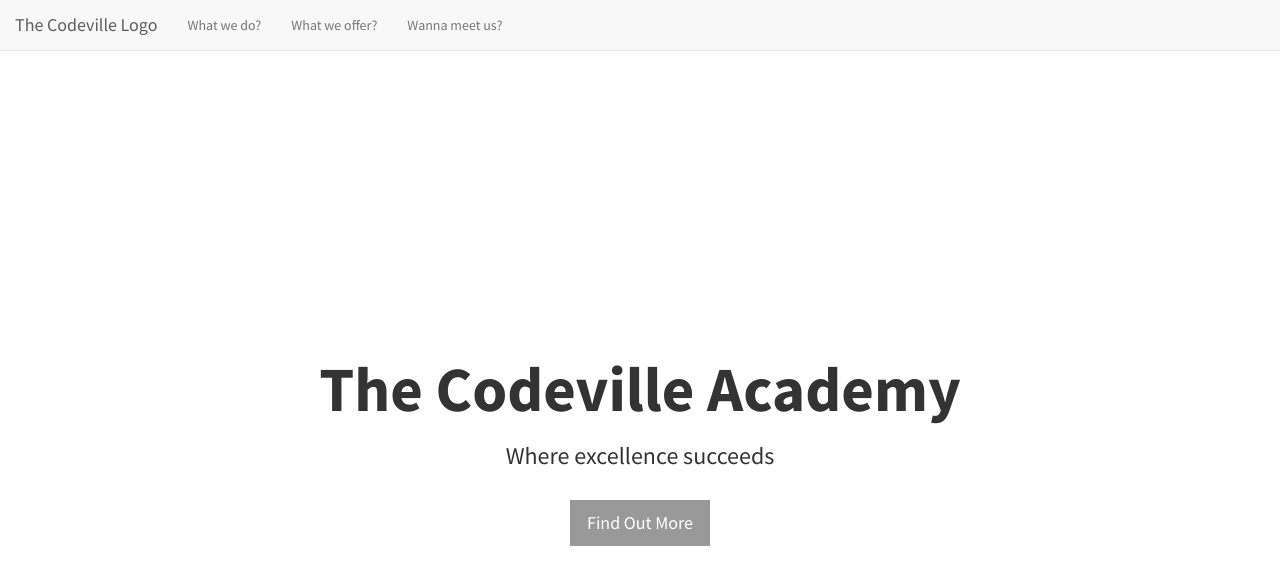
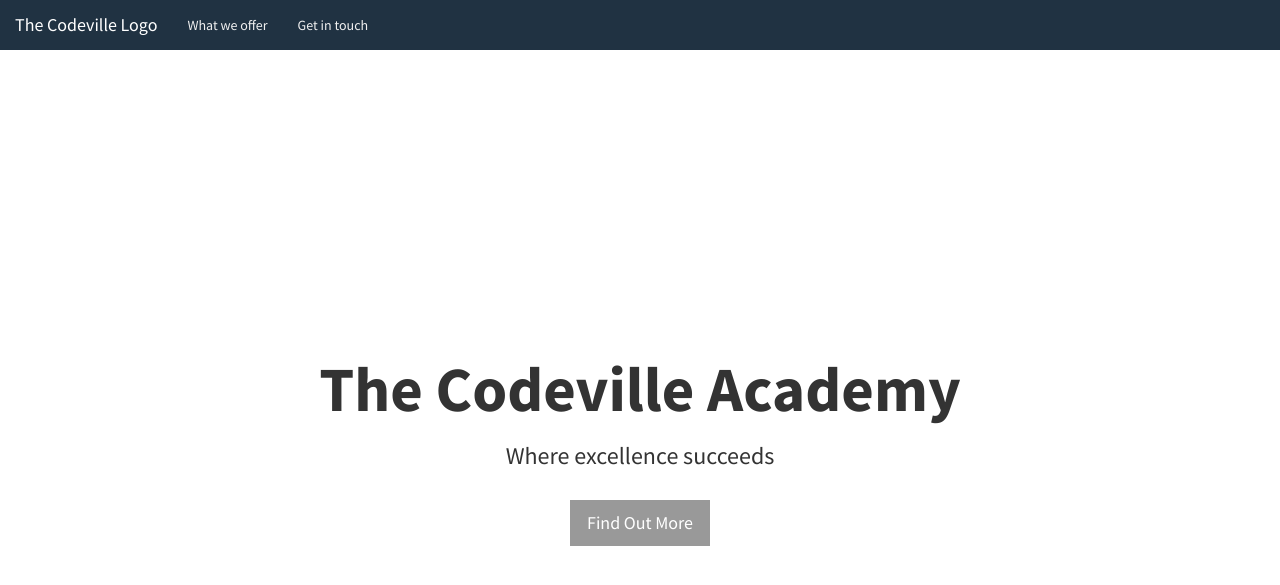
Before and after one commit to codevilleacademy/codevilleacademy.github.com, a Jekyll site: the page index.html, which Jekyll copies as it is, in a window 1280 px wide and 900 px high. Shown: the top 585 px of the window. Built offline with Jekyll 4.4.1, drawn with Linux system fonts in a browser that asks for light colours; Markdown is read by kramdown in place of the engine named in the settings; some of the changed text lies outside the part shown.

Commit message:
Border color managed

```diff
--- a/css/stylish-portfolio.css
+++ b/css/stylish-portfolio.css
@@ -238,3 +238,48 @@
 footer {
     padding: 100px 0;
 }
+
+
+.icon_color {
+  color: #203242;
+}
+
+
+#custom-bootstrap-menu.navbar-default .navbar-brand {
+    color: rgba(255, 255, 255, 1);
+}
+#custom-bootstrap-menu.navbar-default {
+    font-size: 14px;
+    background-color: rgba(32, 50, 66, 1);
+    border-width: 0px;
+    border-radius: 0px;
+}
+#custom-bootstrap-menu.navbar-default .navbar-nav>li>a {
+    color: rgba(240, 240, 240, 1);
+    background-color: rgba(32, 50, 66, 1);
+}
+#custom-bootstrap-menu.navbar-default .navbar-nav>li>a:hover,
+#custom-bootstrap-menu.navbar-default .navbar-nav>li>a:focus {
+    color: rgba(255, 255, 255, 1);
+    background-color: rgba(43, 67, 89, 1);
+}
+#custom-bootstrap-menu.navbar-default .navbar-nav>.active>a,
+#custom-bootstrap-menu.navbar-default .navbar-nav>.active>a:hover,
+#custom-bootstrap-menu.navbar-default .navbar-nav>.active>a:focus {
+    color: rgba(255, 255, 255, 1);
+    background-color: rgba(80, 103, 125, 1);
+}
+#custom-bootstrap-menu.navbar-default .navbar-toggle {
+
+}
+#custom-bootstrap-menu.navbar-default .navbar-toggle:hover,
+#custom-bootstrap-menu.navbar-default .navbar-toggle:focus {
+    background-color: #50677d;
+}
+#custom-bootstrap-menu.navbar-default .navbar-toggle .icon-bar {
+    background-color: #50677d;
+}
+#custom-bootstrap-menu.navbar-default .navbar-toggle:hover .icon-bar,
+#custom-bootstrap-menu.navbar-default .navbar-toggle:focus .icon-bar {
+    background-color: #203242;
+}
--- a/index.html
+++ b/index.html
@@ -58,7 +58,7 @@
         </ul>
     </nav-->
 
-    <nav class="navbar navbar-default navbar-fixed-top">
+    <nav id="custom-bootstrap-menu" class="navbar navbar-default navbar-fixed-top">
         <div class="container-fluid">
             <!-- Brand and toggle get grouped for better mobile display -->
             <div class="navbar-header">
@@ -75,13 +75,10 @@
             <div class="collapse navbar-collapse" id="bs-example-navbar-collapse-1">
               <ul class="nav navbar-nav">
                 <li>
-                    <a href="#about" onclick = $("#menu-close").click(); >What we do?</a>
+                    <a href="#services" onclick = $("#menu-close").click(); >What we offer</a>
                 </li>
                 <li>
-                    <a href="#services" onclick = $("#menu-close").click(); >What we offer?</a>
-                </li>
-                <li>
-                    <a href="#contact" onclick = $("#menu-close").click(); >Wanna meet us?</a>
+                    <a href="#contact" onclick = $("#menu-close").click(); >Get in touch</a>
                 </li>
               </ul>
             </div><!-- /.navbar-collapse -->
@@ -95,23 +92,23 @@
             <h3>Where excellence succeeds</h3>
             <!--img src="img/logo.png" / -->
             <br>
-            <a href="#about" class="btn btn-dark btn-lg">Find Out More</a>
+            <a href="#services" class="btn btn-dark btn-lg">Find Out More</a>
         </div>
     </header>
 
     <!-- About -->
-    <section id="about" class="about">
+    <!--section id="about" class="about">
         <div class="container">
             <div class="row">
                 <div class="col-lg-12 text-center">
                     <h2>We provide the best trainings in computer technologies.</h2>
-                    <!--p class="lead">This theme features some wonderful photography courtesy of <a target="_blank" href="http://join.deathtothestockphoto.com/">Death to the Stock Photo</a>.</p-->
+                    <!--p class="lead">This theme features some wonderful photography courtesy of <a target="_blank" href="http://join.deathtothestockphoto.com/">Death to the Stock Photo</a>.</p>
                 </div>
             </div>
-            <!-- /.row -->
+            <!-- /.row >
         </div>
-        <!-- /.container -->
-    </section>
+        <!-- /.container>
+    </section -->
 
     <!-- Services -->
     <!-- The circle icons use Font Awesome's stacked icon classes. For more information, visit http://fontawesome.io/examples/ -->
@@ -126,7 +123,7 @@
                             <div class="service-item">
                                 <span class="fa-stack fa-4x">
                                 <i class="fa fa-circle fa-stack-2x"></i>
-                                <i class="fa fa-cloud fa-stack-1x text-primary"></i>
+                                <i class="fa fa-book fa-stack-1x icon_color"></i>
                             </span>
                                 <h4>
                                     <strong>Courses</strong>
@@ -139,7 +136,7 @@
                             <div class="service-item">
                                 <span class="fa-stack fa-4x">
                                 <i class="fa fa-circle fa-stack-2x"></i>
-                                <i class="fa fa-compass fa-stack-1x text-primary"></i>
+                                <i class="fa fa-users fa-stack-1x icon_color"></i>
                             </span>
                                 <h4>
                                     <strong>Who are we?</strong>
@@ -152,25 +149,25 @@
                             <div class="service-item">
                                 <span class="fa-stack fa-4x">
                                 <i class="fa fa-circle fa-stack-2x"></i>
-                                <i class="fa fa-flask fa-stack-1x text-primary"></i>
+                                <i class="fa fa-space-shuttle fa-stack-1x icon_color"></i>
                             </span>
                                 <h4>
                                     <strong>Blog</strong>
                                 </h4>
-                                <p>A Blog that will make you fall in love with computer technologies.</p>
-                                <a href="#" class="btn btn-light">Visit our blog</a>
+                                <p>The Codeville Blog.</p>
+                                <a href="#" class="btn btn-light">Read more</a>
                             </div>
                         </div>
                         <div class="col-md-3 col-sm-6">
                             <div class="service-item">
                                 <span class="fa-stack fa-4x">
                                 <i class="fa fa-circle fa-stack-2x"></i>
-                                <i class="fa fa-shield fa-stack-1x text-primary"></i>
+                                <i class="fa fa-phone fa-stack-1x icon_color"></i>
                             </span>
                                 <h4>
                                     <strong>Wanna meet us?</strong>
                                 </h4>
-                                <p>Get our contact information from here.</p>
+                                <p>Get in touch.</p>
                                 <a href="#" class="btn btn-light">Contact</a>
                             </div>
                         </div>
@@ -277,7 +274,7 @@
                     <br>
                     <ul class="list-inline">
                         <li>
-                            <a href="#"><i class="fa fa-facebook fa-fw fa-3x"></i></a>
+                            <a href="https://www.facebook.com/pages/The-Codeville-Academy/1432398190392641?ref=aymt_homepage_panel"><i class="fa fa-facebook fa-fw fa-3x"></i></a>
                         </li>
                     </ul>
                     <hr class="small">
```
Also changed, not shown: css/main.css (line endings or trailing spaces).
